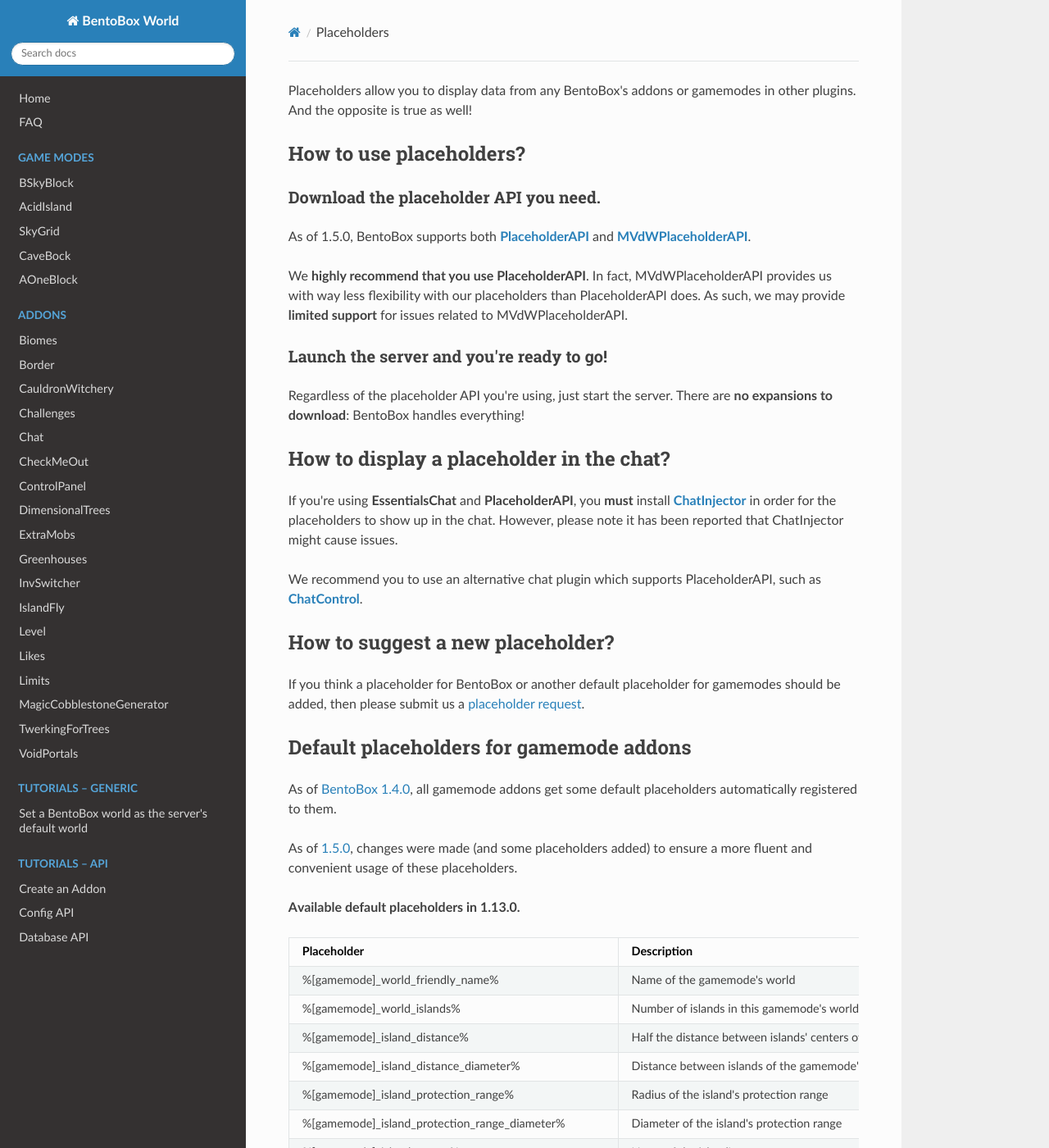
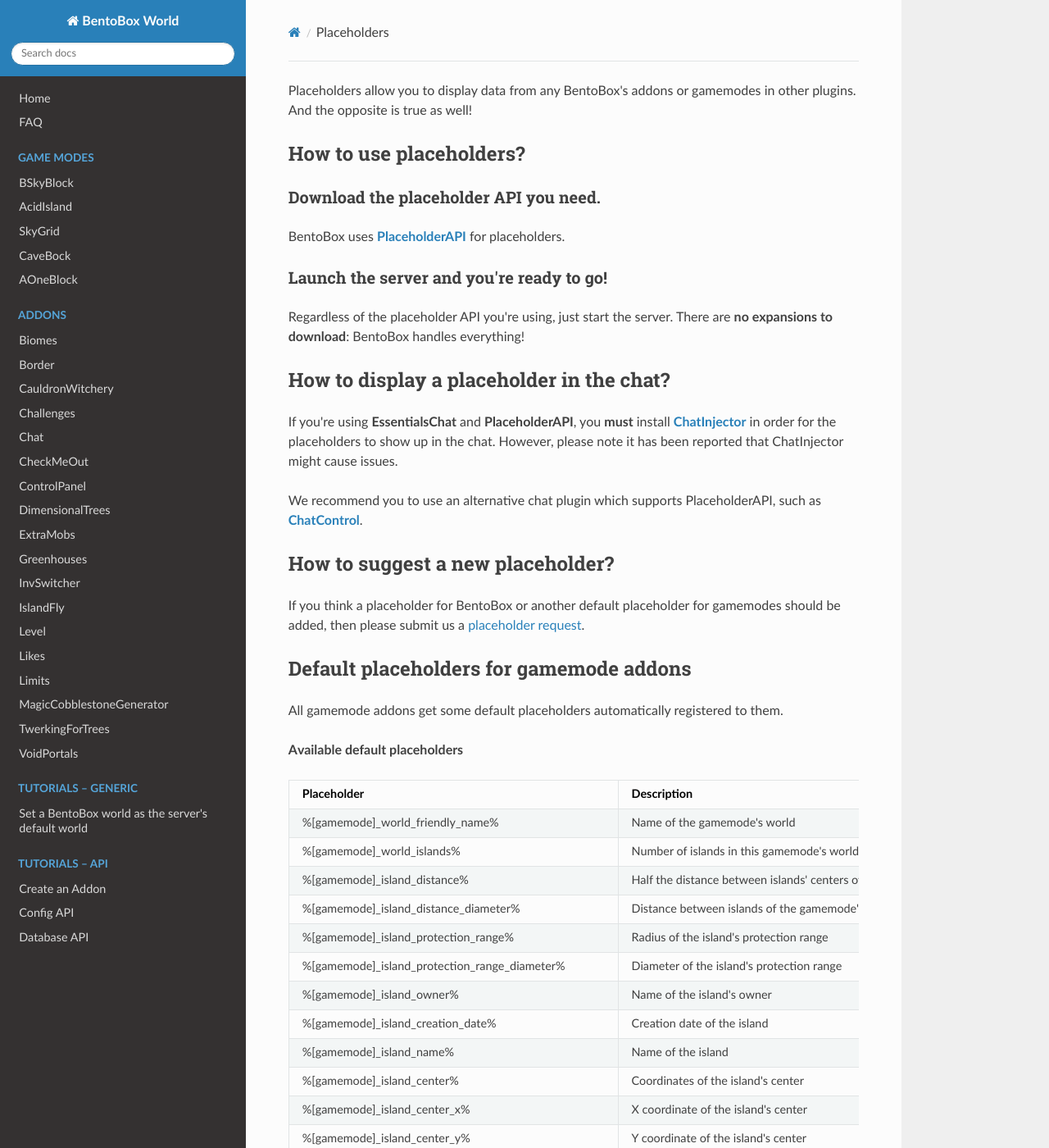
Before and after one commit to BentoBoxWorld/docs, an MkDocs documentation site: the page built from docs/BentoBox/Placeholders.md, in a window 1280 px wide and 1400 px high. Shown: the whole window at 82% size. Built offline with MkDocs 1.6.1, drawn with Linux system fonts in a browser that asks for light colours; nearby versions of some CDN libraries.

Commit message:
Updated placeholders page

```diff
--- a/docs/BentoBox/Placeholders.md
+++ b/docs/BentoBox/Placeholders.md
@@ -4,9 +4,7 @@
 
 ### Download the placeholder API you need.
 
-As of 1.5.0, BentoBox supports both [**PlaceholderAPI**](https://www.spigotmc.org/resources/placeholderapi.6245/) and [**MVdWPlaceholderAPI**](https://www.spigotmc.org/resources/mvdwplaceholderapi.11182/).
-
-We **highly recommend that you use PlaceholderAPI**. In fact, MVdWPlaceholderAPI provides us with way less flexibility with our placeholders than PlaceholderAPI does. As such, we may provide **limited support** for issues related to MVdWPlaceholderAPI.
+BentoBox uses [**PlaceholderAPI**](https://www.spigotmc.org/resources/placeholderapi.6245/) for placeholders.
 
 ### Launch the server and you're ready to go!
 
@@ -24,11 +22,9 @@
 
 ## Default placeholders for gamemode addons
 
-As of [BentoBox 1.4.0](https://github.com/BentoBoxWorld/BentoBox/releases/tag/1.4.0), all gamemode addons get some default placeholders automatically registered to them.
+All gamemode addons get some default placeholders automatically registered to them.
 
-As of [1.5.0](https://github.com/BentoBoxWorld/BentoBox/releases/tag/1.5.0), changes were made (and some placeholders added) to ensure a more fluent and convenient usage of these placeholders.
-
-**Available default placeholders in 1.13.0.**
+**Available default placeholders**
 
 | Placeholder | Description | Version |
 |-------------------------------------------------------|--------------------------------------------------------------------------------|-----------|
```
Also changed, not shown: other parts of docs/BentoBox/Placeholders.md (+1 -0 lines).
